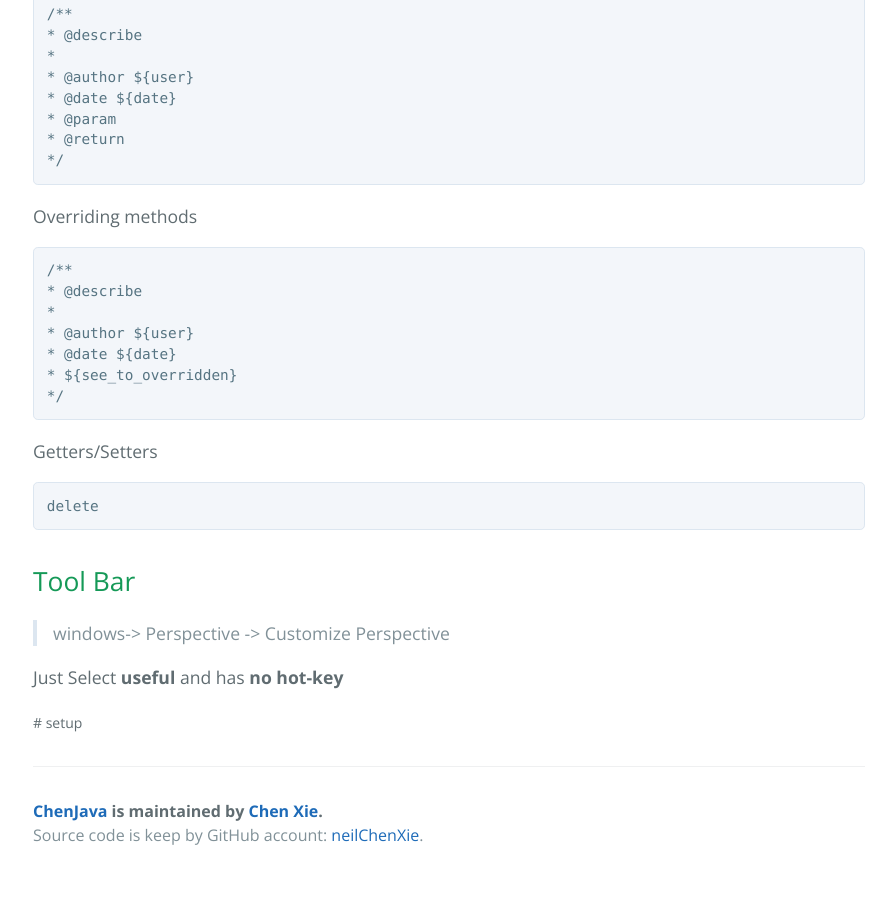
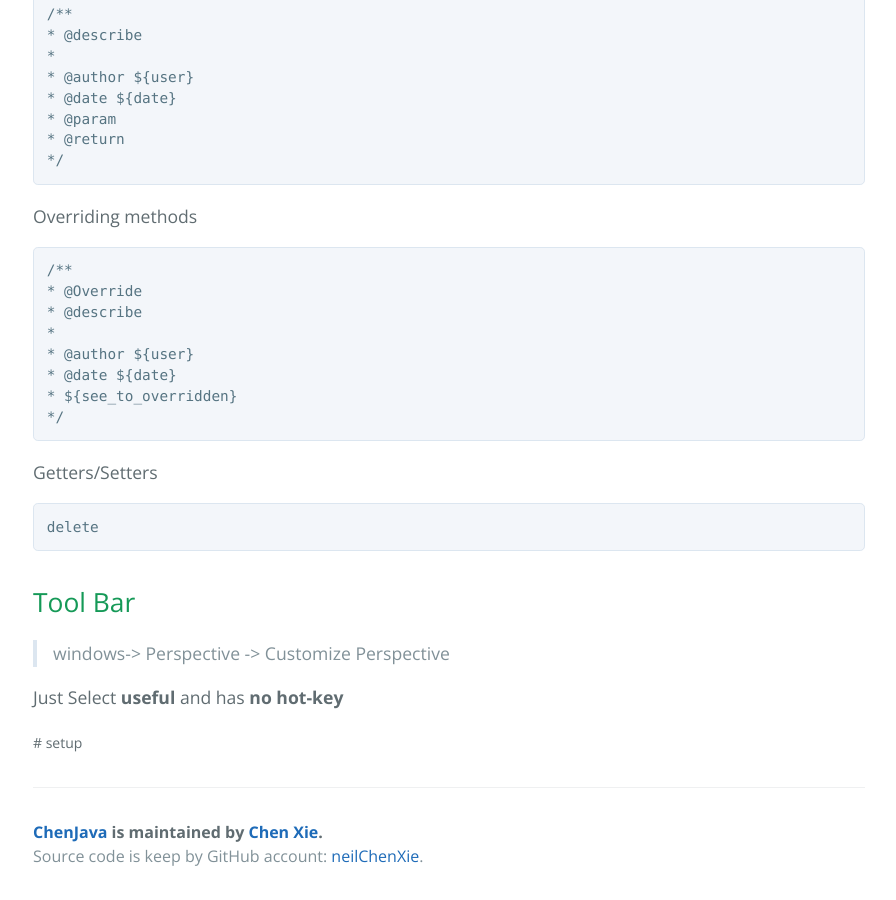
Before and after one commit to neilChenXie/ChenJava, a Jekyll site: the page built from _posts/eclipse/2016-05-24-eclipse_setup.md, in a window 1280 px wide and 900 px high, scrolled down 1426 px. Shown: the whole window, without its empty margins (191-1087 px from the left). Built offline with Jekyll 4.4.1, drawn with Linux system fonts in a browser that asks for light colours; before the commit the page ends 2305 px from its top, so only the background shows below that.

Commit message:
modified:   _posts/eclipse/2016-05-24-eclipse_setup.md

````diff
--- a/_posts/eclipse/2016-05-24-eclipse_setup.md
+++ b/_posts/eclipse/2016-05-24-eclipse_setup.md
@@ -79,6 +79,7 @@ Overriding methods
 
 ```
 /**
+* @Override
 * @describe
 *
 * @author ${user}
````
